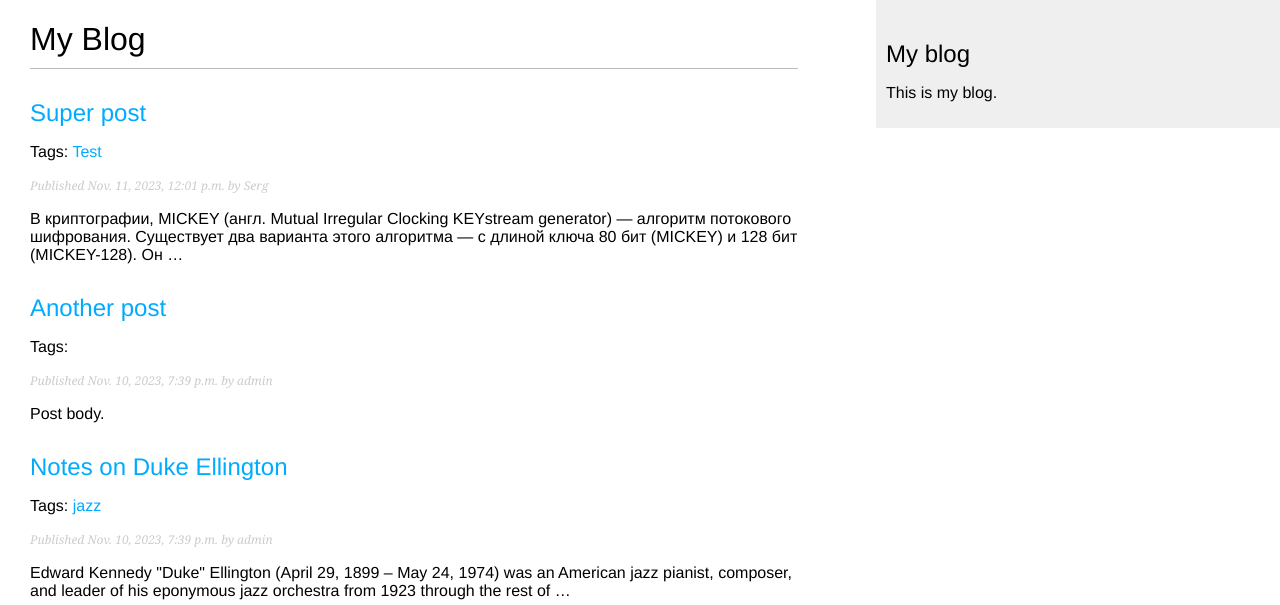
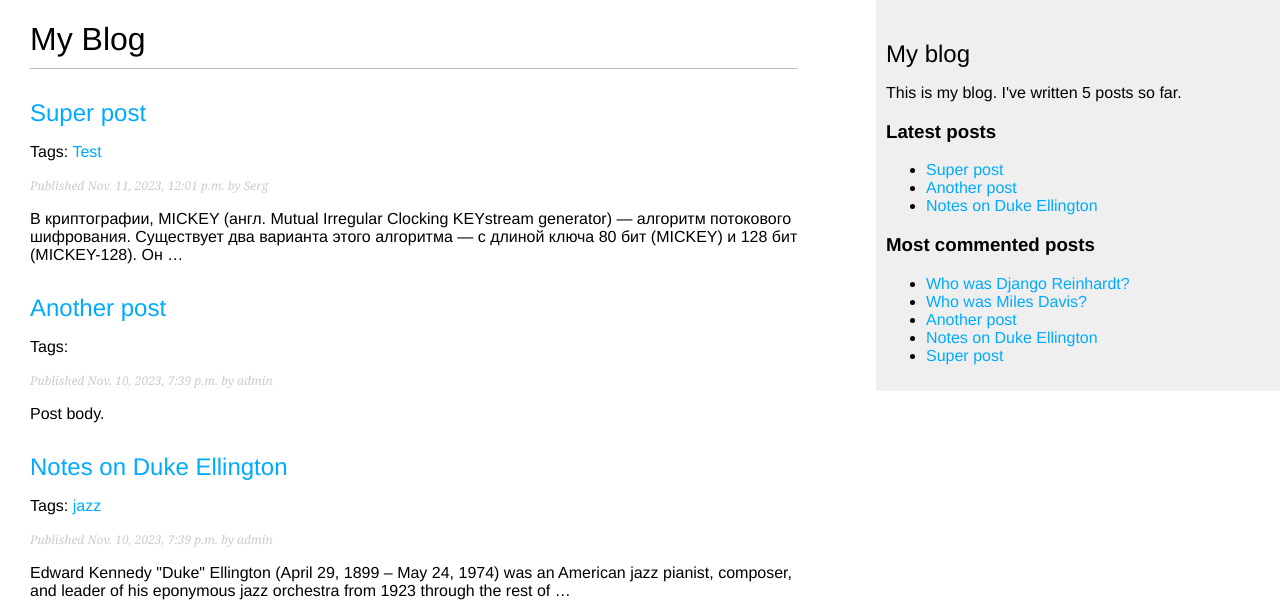
Before and after one commit to OIITuMuCT/Project_Blog, a Django app: page /blog/ in a window 1280 px wide. Shown: the top 605 px of the page. Run offline with Django 4.2, Linux system fonts and the light colour scheme; data comes from the database, SQL or seed files in the repository; both versions use the stored data as it was after the commit; parts of the project's set-up code (start-up, migrations or seed data) failed here and were passed over.

```diff
--- a/blog/templates/blog/base.html
+++ b/blog/templates/blog/base.html
@@ -1,3 +1,4 @@
+{% load blog_tags %}
 {% load  static  %}
 <!DOCTYPE html>
 <html lang="en">
@@ -13,8 +14,20 @@
     </div>
     <div id="sidebar">
         <h2>My blog</h2>
-        <p>This is my blog.</p>
-
+        <p>This is my blog.
+            I've written {% total_posts %} posts so far.
+        </p>
+        <h3>Latest posts</h3>
+        {% show_latest_posts 3 %}
+        <h3>Most commented posts</h3>
+        {% get_most_commented_posts as most_commented_posts %}
+        <ul>
+          {% for post in most_commented_posts %}
+          <li>
+            <a href="{{ post.get_absolute_url }}">{{ post.title }}</a>
+          </li>
+          {% endfor %}
+        </ul>
     </div>
 </body>
 </html>
--- /dev/null
+++ b/blog/templates/blog/post/latest_posts.html
@@ -0,0 +1,7 @@
+<ul>
+    {% for post in latest_posts %}
+    <li>
+        <a href="{{ post.get_absolute_url }}">{{ post.title }}</a>
+    </li>
+    {% endfor %}
+</ul>
--- /dev/null
+++ b/blog/templatetags/blog_tags.py
@@ -0,0 +1,25 @@
+from django import template
+from ..models import Post
+from django.db.models import Count
+
+
+register = template.Library()
+
+# Если есть необходимость зарегистрировать ее по другим
+# именем , то это можно сделать указав атрибут (name ='my_tag')
+@register.simple_tag
+def total_posts():
+    return Post.published.count()
+
+
+@register.inclusion_tag('blog/post/latest_posts.html')
+def show_latest_posts(count=5):
+    latest_posts = Post.published.order_by('-publish')[:count]
+    return {'latest_posts': latest_posts}
+
+
+@register.simple_tag
+def get_most_commented_posts(count=5):
+    return Post.published.annotate(
+                total_comments=Count('comments')
+            ).order_by('total_comments')[:count]
--- a/blog/views.py
+++ b/blog/views.py
@@ -71,7 +71,11 @@ def post_detail(request, year, month, day, post):
     form = CommentForm()
 
     # Список схожих комментариев пользователей
-
+    post_tags_ids = post.tags.values_list('id', flat=True)
+    similar_posts = Post.published.filter(tags__in=post_tags_ids)\
+                                .exclude(id=post.id)
+    similar_posts = similar_posts.annotate(same_tags=Count('tags'))\
+                                .order_by('-same_tags', 'publish')[:4]
 
     # try:
     #     post = Post.published.get(id=id)
@@ -81,7 +85,8 @@ def post_detail(request, year, month, day, post):
                 'blog/post/detail.html',
                 {'post': post,
                 'comments': comments,
-                'form': form})
+                'form': form,
+                'similar_posts': similar_posts})
 
 class PostListView(ListView):
     """
```
Also changed, not shown: blog/templates/blog/post/detail.html (+10 -3 lines), blog/templatetags/__init__.py (added), db.sqlite3.
